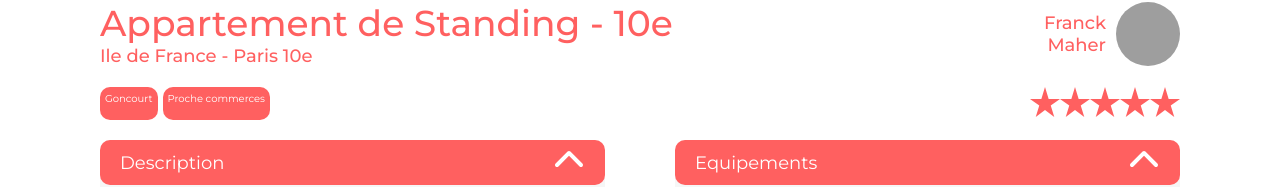
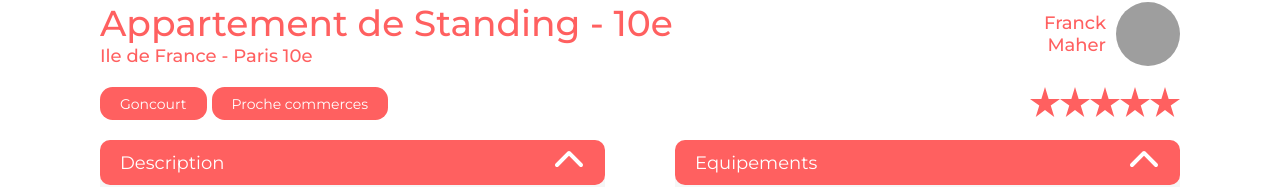
Before and after one commit to Zuruuh/kasa, a React (Vite) app: page /housing/0979876d in a window 1280 px wide. Shown: the part 544-731 px from the top of the page. Built offline with nearby package versions, Linux system fonts and the light colour scheme; grey boxes are pictures that could not be loaded.

Commit message:
💄 Update tag style

```diff
--- a/src/shared/components/Tag/Tag.module.scss
+++ b/src/shared/components/Tag/Tag.module.scss
@@ -1,10 +1,18 @@
 .tag {
   background-color: var(--color-primary);
-  padding: 0.5rem;
-  border-radius: 1rem;
+  padding: 0.2rem 2rem;
+  border-radius: 1.25rem;
   width: fit-content;
+  display: flex;
+  align-items: center;
+  justify-content: center;
 }
 
 .label {
   color: #fff;
+  font-size: 1.4rem;
+  margin: 0;
+  padding: 0;
+  line-height: 0;
+  word-wrap: unset;
 }
```
